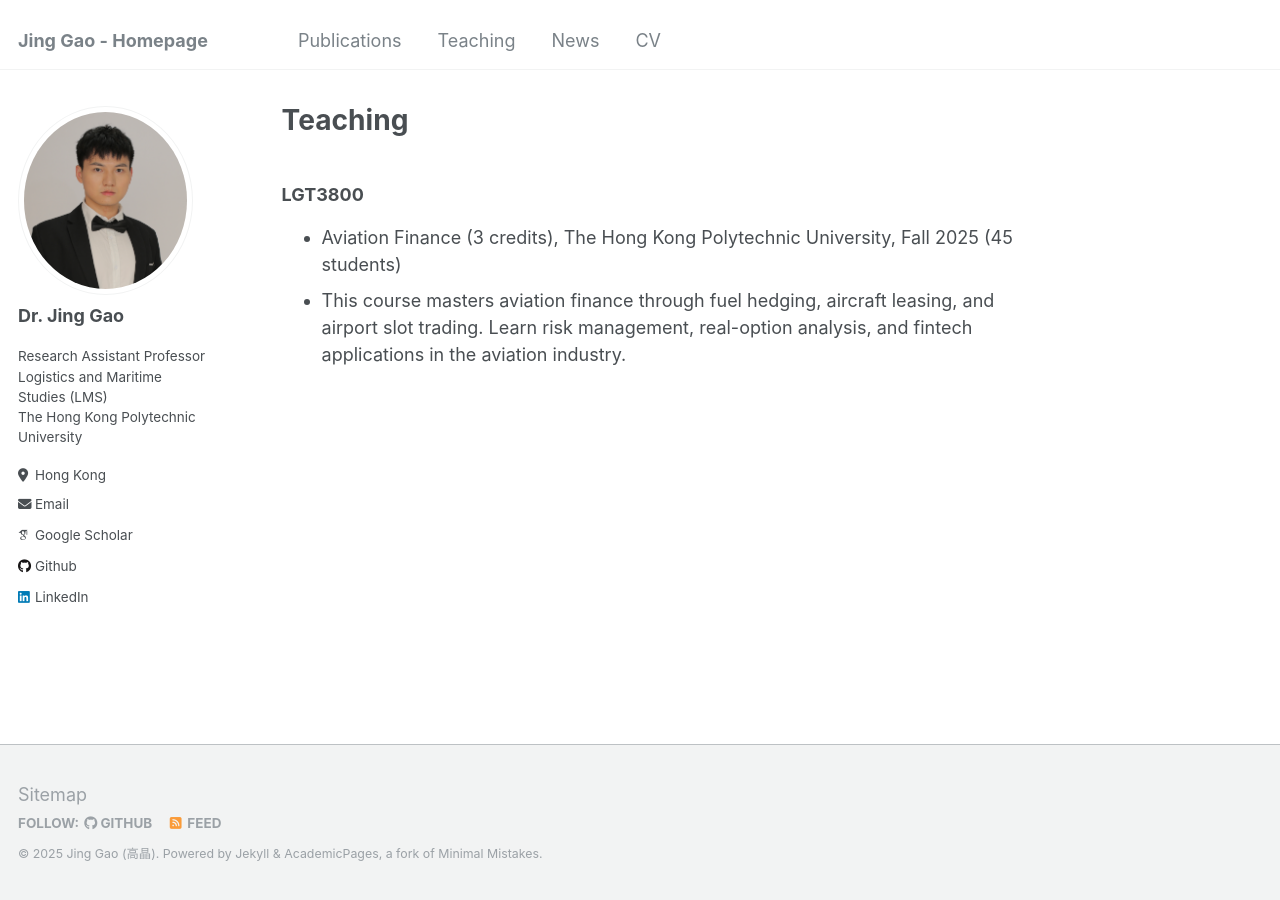
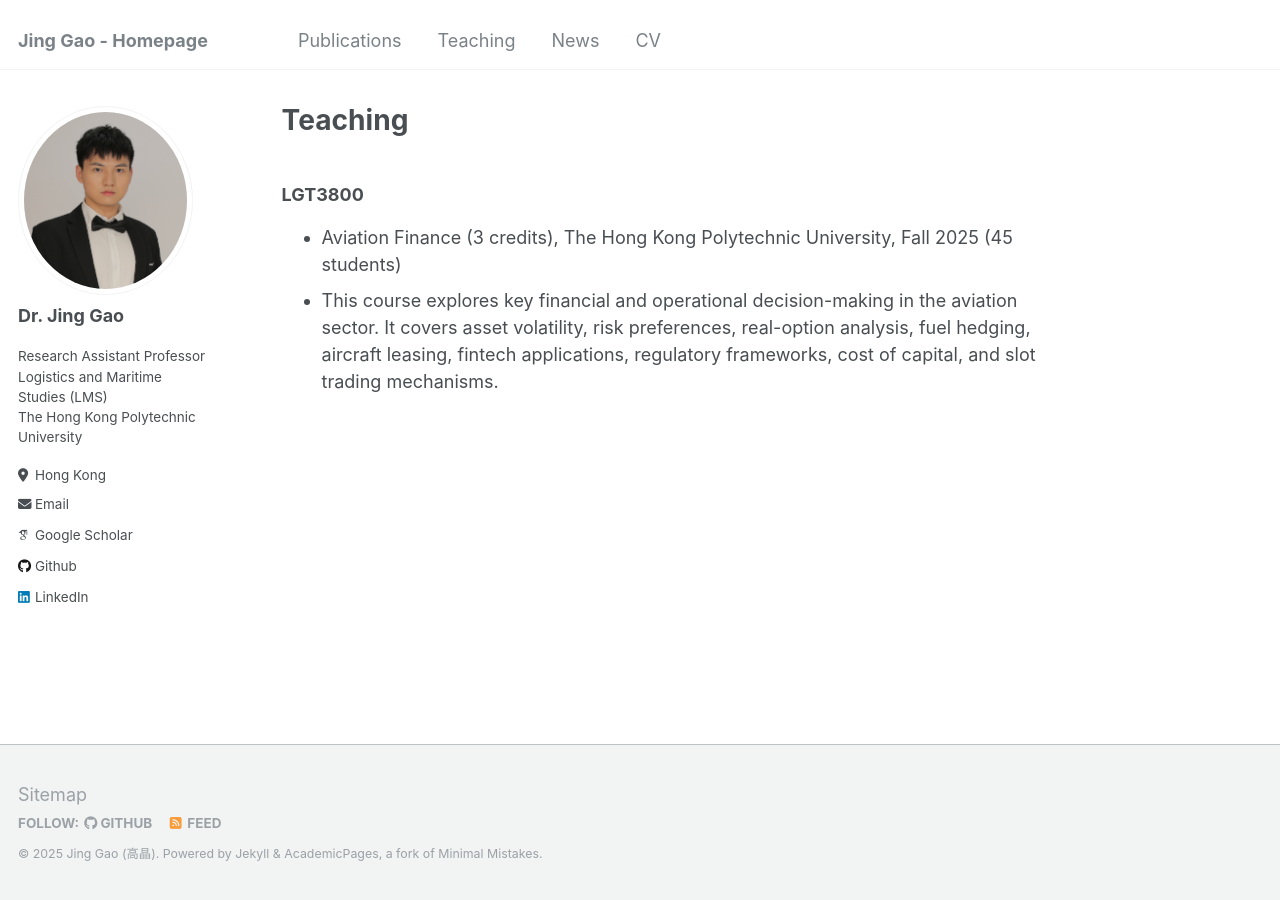
Before and after one commit to jgaoax/jgaoax.github.io, a Jekyll site: the page built from _pages/teaching.html, in a window 1280 px wide. Built offline with Jekyll 4.4.1, drawn with Linux system fonts in a browser that asks for light colours; some web fonts are replaced.

Commit message:
Update teaching.html

```diff
--- a/_pages/teaching.html
+++ b/_pages/teaching.html
@@ -8,5 +8,5 @@ author_profile: true
 <h3>LGT3800</h3>
 <ul>
   <li>Aviation Finance (3 credits), The Hong Kong Polytechnic University, Fall 2025 (45 students)</li>
-  <li>This course masters aviation finance through fuel hedging, aircraft leasing, and airport slot trading. Learn risk management, real-option analysis, and fintech applications in the aviation industry.</li>
+  <li>This course explores key financial and operational decision-making in the aviation sector. It covers asset volatility, risk preferences, real-option analysis, fuel hedging, aircraft leasing, fintech applications, regulatory frameworks, cost of capital, and slot trading mechanisms.</li>
 </ul>
```
